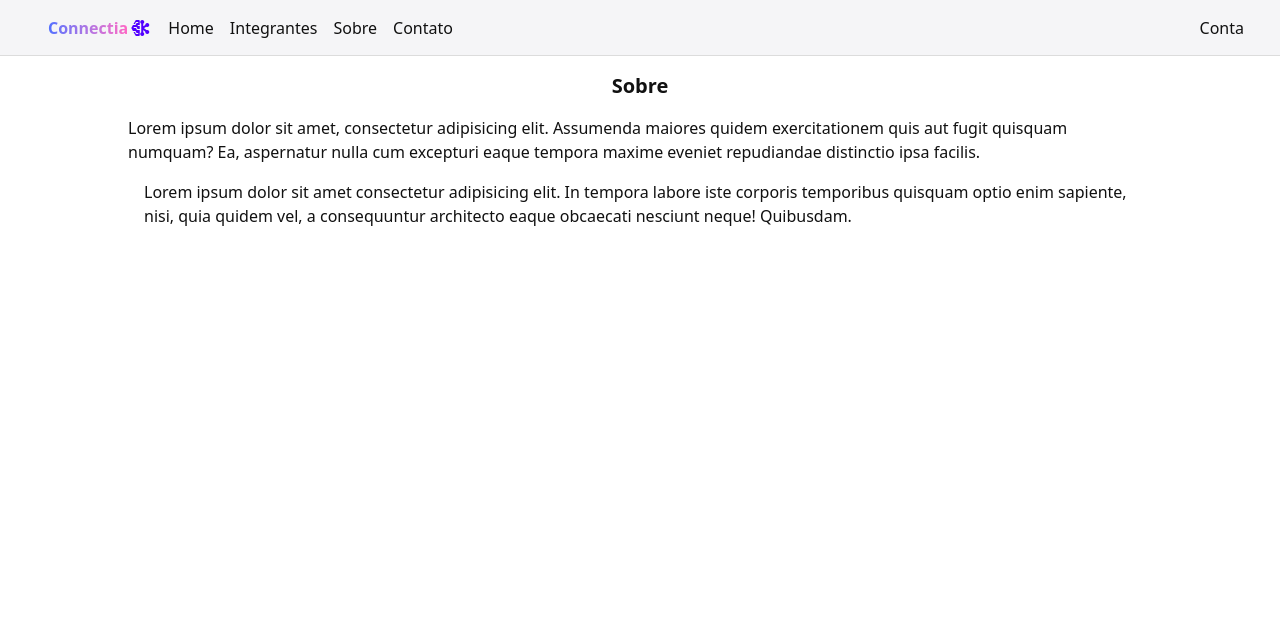
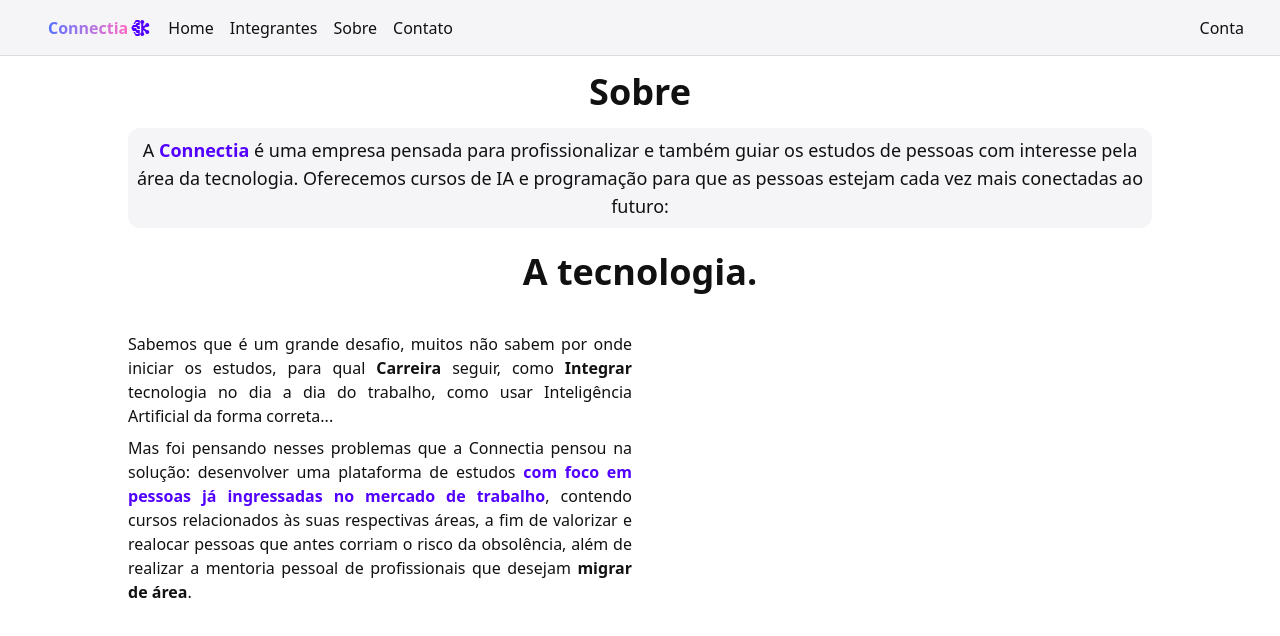
Before and after one commit to GS-2-Connectia/Front-End, a React (Vite) app: page /sobre in a window 1280 px wide. Shown: the top 636 px of the page. Built offline with nearby package versions, Linux system fonts and the light colour scheme; some icons are missing.

Commit message:
feat: About page updated

```diff
--- a/src/index.css
+++ b/src/index.css
@@ -51,5 +51,9 @@
 }
 
 .title {
-  @apply flex justify-center text-xl font-bold text-(--text) mb-4;
+  @apply flex justify-center text-4xl font-bold text-(--text) mb-4;
 }
+
+.highlight {
+  @apply font-bold text-(--icon);
+}
--- a/src/pages/about.tsx
+++ b/src/pages/about.tsx
@@ -1,32 +1,31 @@
 import YouTube from 'react-youtube';
 
 export function About() {
-    const videoId = 'I7MBoiZSwEQ';
-
-    const opts = {
-        height: '390',
-        width: '640',
-        playerVars: {
-            autoplay: 1,
-        },
-    }
     return (
         <div>
             <h1 className="title">
                 Sobre
             </h1>
             <article className="flex flex-col w-4/5 justify-center m-auto">
-                <section>
-                    <p>Lorem ipsum dolor sit amet, consectetur adipisicing elit. Assumenda maiores quidem exercitationem quis aut fugit quisquam numquam? Ea, aspernatur nulla cum excepturi eaque tempora maxime eveniet repudiandae distinctio ipsa facilis.</p>
+                <section className='p-2 bg-(--bg-2) rounded-xl'>
+                    <h2 className='text-lg text-center'>A <span className='highlight'>Connectia</span> é uma empresa pensada para profissionalizar e também guiar os estudos de pessoas com interesse pela área da tecnologia. Oferecemos cursos de IA e programação para que as pessoas estejam cada vez mais conectadas ao futuro: </h2>
                 </section>
-                <section className='flex flex-row m-auto mt-4'>
-                    <div>
-                        <YouTube videoId={videoId} opts={opts} />
+                <section className='mt-6 text-4xl'>
+                    <h2 className='font-bold text-center'>A tecnologia.</h2>
+                </section>
+                <section className="flex flex-col md:flex-row gap-4 justify-center mt-10 text-justify">
+                    <div className="md:w-1/2">
+                        <p>
+                            Sabemos que é um grande desafio, muitos não sabem por onde iniciar os estudos, para qual <span className='font-bold'>Carreira</span> seguir, como <span className='font-bold'>Integrar</span> tecnologia no dia a dia do trabalho, como usar Inteligência Artificial da forma correta...
+                        </p>
+                        <p className='mt-2'>Mas foi pensando nesses problemas que a Connectia pensou na solução: desenvolver uma plataforma de estudos <span className='highlight'>com foco em pessoas já ingressadas no mercado de trabalho</span>, contendo cursos relacionados às suas respectivas áreas, a fim de valorizar e realocar pessoas que antes corriam o risco da obsolência, além de realizar a mentoria pessoal de profissionais que desejam <span className='font-bold'>migrar de área</span>.</p>
                     </div>
-                    <div className='flex flex-1 ml-4'>
-                        <p>Lorem ipsum dolor sit amet consectetur adipisicing elit. In tempora labore iste corporis temporibus quisquam optio enim sapiente, nisi, quia quidem vel, a consequuntur architecto eaque obcaecati nesciunt neque! Quibusdam.</p>
+
+                    <div className="md:w-1/2">
+                        <YouTube videoId="I7MBoiZSwEQ" opts={{ width: "100%", height: "315" }} />
                     </div>
                 </section>
+
             </article>
         </div>
     )
--- a/src/pages/home.tsx
+++ b/src/pages/home.tsx
@@ -2,7 +2,7 @@ export function Home() {
     return (
         <div>
             <main>
-                <h1 className="">Connectia</h1>
+                <h1 className="title">Home</h1>
             </main>
         </div>
     )
```
